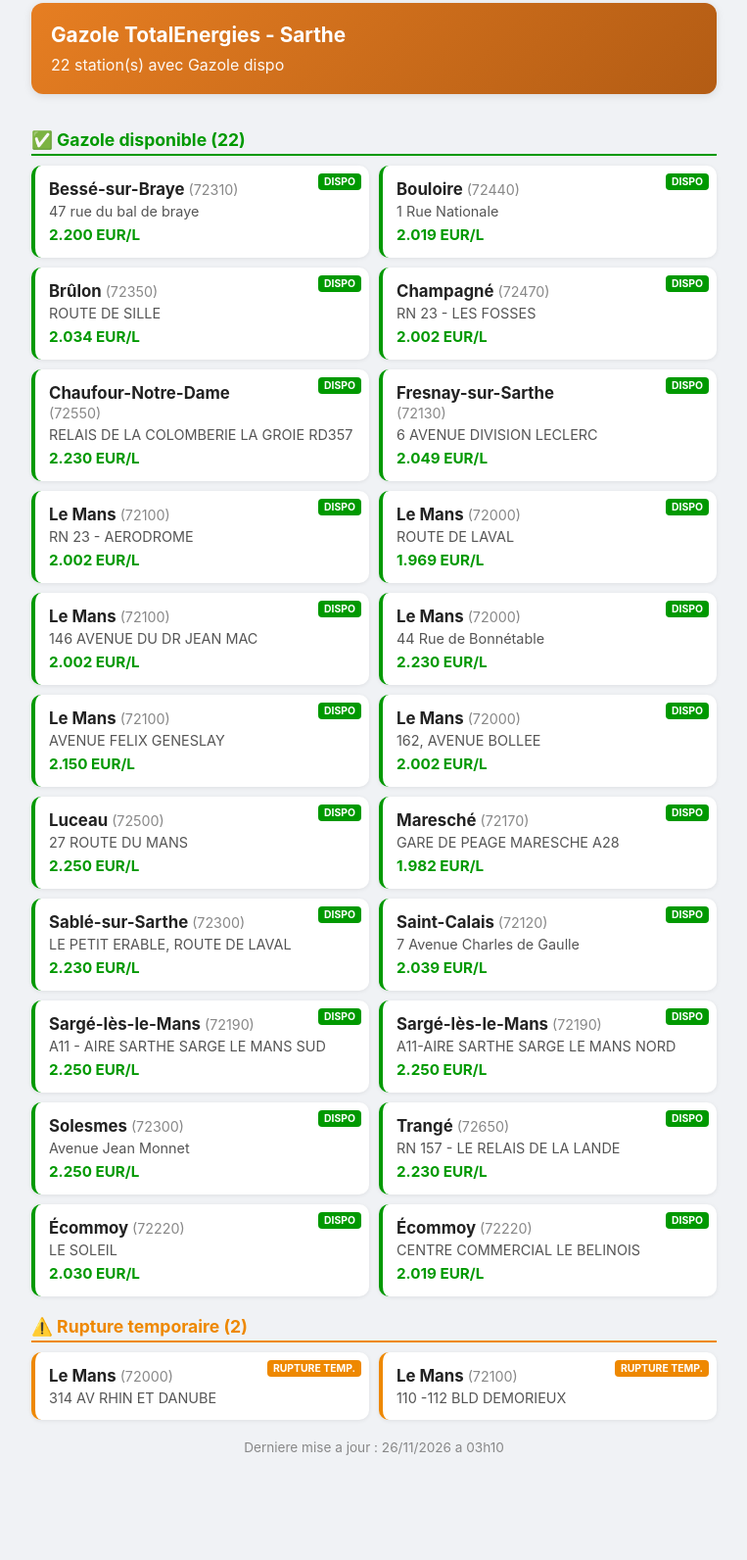
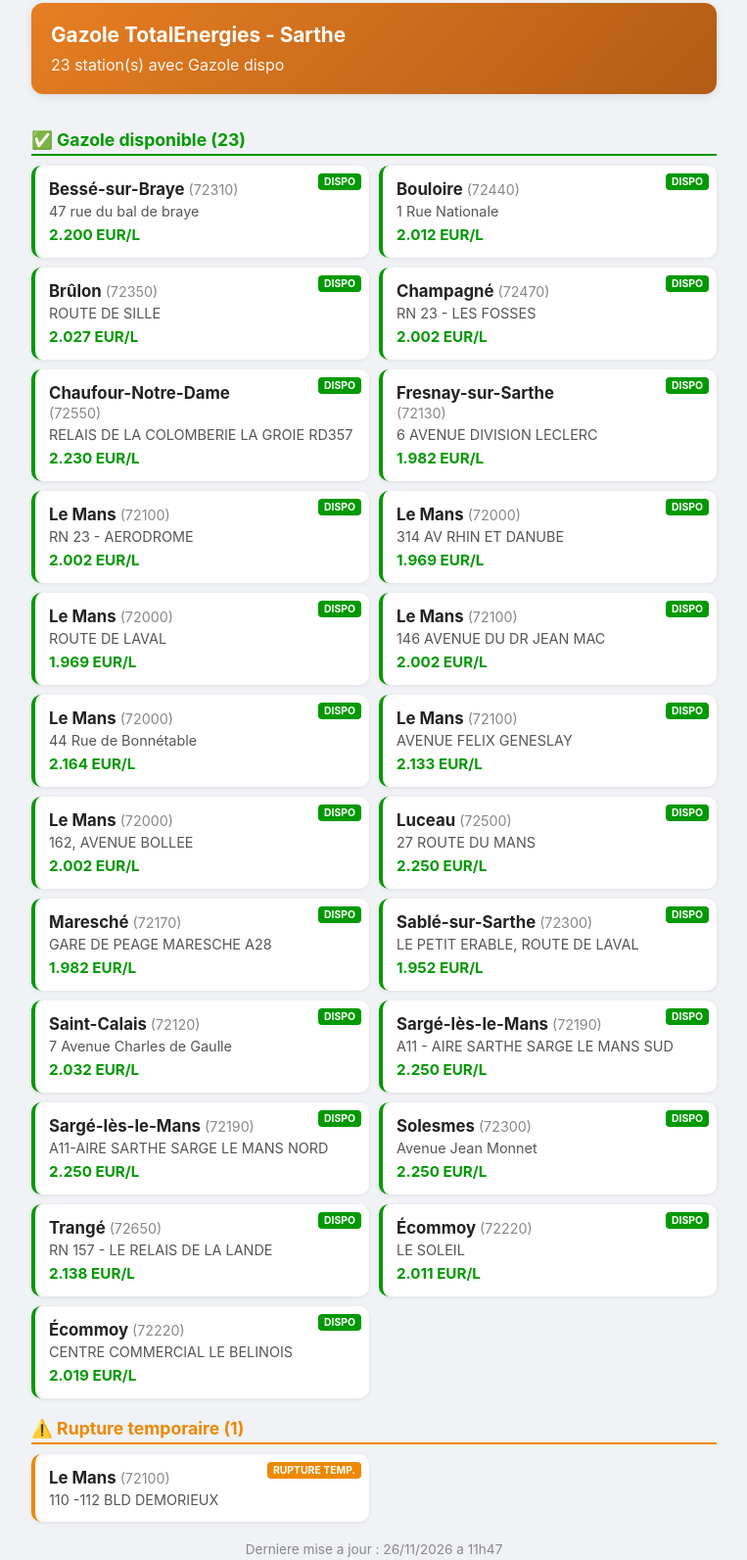
Before and after one commit to abdelziane979-eng/alerte-gazole-sarthe, a plain HTML site: page index.html in a window 1280 px wide. Shown: the part 13-1605 px from the top of the page at 98% size, without its empty margins (258-1021 px from the left). Before the commit the page ends 1534 px from the top, so only its background shows below. Drawn offline with Linux system fonts and the light colour scheme.

Commit message:
MAJ auto

```diff
--- a/index.html
+++ b/index.html
@@ -47,10 +47,10 @@
 <body>
 <header>
   <h1>Gazole TotalEnergies - Sarthe</h1>
-  <div class="compteur">22 station(s) avec Gazole dispo</div>
+  <div class="compteur">23 station(s) avec Gazole dispo</div>
 </header>
 
-<h2 class="dispo">✅ Gazole disponible (22)</h2>
+<h2 class="dispo">✅ Gazole disponible (23)</h2>
 <div class="stations">
 
         <div class="station" style="border-left-color: #090;">
@@ -63,13 +63,13 @@
             <div class="badge" style="background: #090;">DISPO</div>
             <div class="ville">Bouloire <span class="cp">(72440)</span></div>
             <div class="adresse">1 Rue Nationale</div>
-            <div class="prix">2.019 EUR/L</div>
+            <div class="prix">2.012 EUR/L</div>
         </div>
         <div class="station" style="border-left-color: #090;">
             <div class="badge" style="background: #090;">DISPO</div>
             <div class="ville">Brûlon <span class="cp">(72350)</span></div>
             <div class="adresse">ROUTE DE SILLE</div>
-            <div class="prix">2.034 EUR/L</div>
+            <div class="prix">2.027 EUR/L</div>
         </div>
         <div class="station" style="border-left-color: #090;">
             <div class="badge" style="background: #090;">DISPO</div>
@@ -87,13 +87,19 @@
             <div class="badge" style="background: #090;">DISPO</div>
             <div class="ville">Fresnay-sur-Sarthe <span class="cp">(72130)</span></div>
             <div class="adresse">6 AVENUE DIVISION LECLERC</div>
-            <div class="prix">2.049 EUR/L</div>
+            <div class="prix">1.982 EUR/L</div>
         </div>
         <div class="station" style="border-left-color: #090;">
             <div class="badge" style="background: #090;">DISPO</div>
             <div class="ville">Le Mans <span class="cp">(72100)</span></div>
             <div class="adresse">RN 23 - AERODROME</div>
             <div class="prix">2.002 EUR/L</div>
+        </div>
+        <div class="station" style="border-left-color: #090;">
+            <div class="badge" style="background: #090;">DISPO</div>
+            <div class="ville">Le Mans <span class="cp">(72000)</span></div>
+            <div class="adresse">314 AV RHIN ET DANUBE</div>
+            <div class="prix">1.969 EUR/L</div>
         </div>
         <div class="station" style="border-left-color: #090;">
             <div class="badge" style="background: #090;">DISPO</div>
@@ -111,13 +117,13 @@
             <div class="badge" style="background: #090;">DISPO</div>
             <div class="ville">Le Mans <span class="cp">(72000)</span></div>
             <div class="adresse">44 Rue de Bonnétable</div>
-            <div class="prix">2.230 EUR/L</div>
+            <div class="prix">2.164 EUR/L</div>
         </div>
         <div class="station" style="border-left-color: #090;">
             <div class="badge" style="background: #090;">DISPO</div>
             <div class="ville">Le Mans <span class="cp">(72100)</span></div>
             <div class="adresse">AVENUE FELIX GENESLAY</div>
-            <div class="prix">2.150 EUR/L</div>
+            <div class="prix">2.133 EUR/L</div>
         </div>
         <div class="station" style="border-left-color: #090;">
             <div class="badge" style="background: #090;">DISPO</div>
@@ -141,13 +147,13 @@
             <div class="badge" style="background: #090;">DISPO</div>
             <div class="ville">Sablé-sur-Sarthe <span class="cp">(72300)</span></div>
             <div class="adresse">LE PETIT ERABLE, ROUTE DE LAVAL</div>
-            <div class="prix">2.230 EUR/L</div>
+            <div class="prix">1.952 EUR/L</div>
         </div>
         <div class="station" style="border-left-color: #090;">
             <div class="badge" style="background: #090;">DISPO</div>
             <div class="ville">Saint-Calais <span class="cp">(72120)</span></div>
             <div class="adresse">7 Avenue Charles de Gaulle</div>
-            <div class="prix">2.039 EUR/L</div>
+            <div class="prix">2.032 EUR/L</div>
         </div>
         <div class="station" style="border-left-color: #090;">
             <div class="badge" style="background: #090;">DISPO</div>
@@ -171,13 +177,13 @@
             <div class="badge" style="background: #090;">DISPO</div>
             <div class="ville">Trangé <span class="cp">(72650)</span></div>
             <div class="adresse">RN 157 - LE RELAIS DE LA LANDE</div>
-            <div class="prix">2.230 EUR/L</div>
+            <div class="prix">2.138 EUR/L</div>
         </div>
         <div class="station" style="border-left-color: #090;">
             <div class="badge" style="background: #090;">DISPO</div>
             <div class="ville">Écommoy <span class="cp">(72220)</span></div>
             <div class="adresse">LE SOLEIL</div>
-            <div class="prix">2.030 EUR/L</div>
+            <div class="prix">2.011 EUR/L</div>
         </div>
         <div class="station" style="border-left-color: #090;">
             <div class="badge" style="background: #090;">DISPO</div>
@@ -187,13 +193,7 @@
         </div>
 </div>
 
-<h2 class='temp'>⚠️ Rupture temporaire (2)</h2><div class='stations'>
-        <div class="station" style="border-left-color: #e80;">
-            <div class="badge" style="background: #e80;">RUPTURE TEMP.</div>
-            <div class="ville">Le Mans <span class="cp">(72000)</span></div>
-            <div class="adresse">314 AV RHIN ET DANUBE</div>
-
-        </div>
+<h2 class='temp'>⚠️ Rupture temporaire (1)</h2><div class='stations'>
         <div class="station" style="border-left-color: #e80;">
             <div class="badge" style="background: #e80;">RUPTURE TEMP.</div>
             <div class="ville">Le Mans <span class="cp">(72100)</span></div>
@@ -203,6 +203,6 @@
 
 
 
-<div class="date">Derniere mise a jour : 26/11/2026 a 03h10</div>
+<div class="date">Derniere mise a jour : 26/11/2026 a 11h47</div>
 </body>
 </html>
--- a/recap_dernier.json
+++ b/recap_dernier.json
@@ -1,4 +1,4 @@
 {
-  "date": "2026-11-25",
-  "heure_envoi": "2026-11-25T10:08:31.574797+01:00"
+  "date": "2026-11-26",
+  "heure_envoi": "2026-11-26T11:47:44.294451+01:00"
 }
```
Also changed, not shown: etats_gazole.json (+11 -11 lines).
